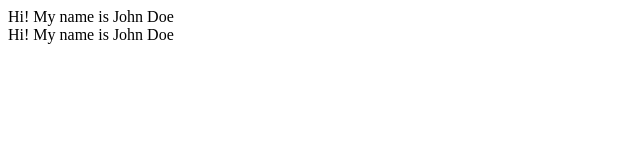
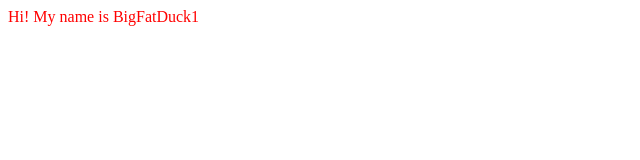
Before and after one commit to BigFatDuck1/webpack-tutorial, a website built with webpack: page dist/index.html in a window 1280 px wide. Shown: the whole page, without its empty margins (0-640 px from the left). Built offline with nearby package versions, Linux system fonts and the light colour scheme.

Commit message:
Changed styles in style.css

```diff
--- a/src/index.js
+++ b/src/index.js
@@ -1,5 +1,6 @@
 import _ from "lodash";
 import myName from "./myName.js";
+import "./style.css";
 
 function component() {
     const element = document.createElement("div");
@@ -8,7 +9,9 @@ function component() {
     ////See <script> in html
     element.innerHTML = _.join(["Hello", "webpack"], " ");
 
-    element.textContent = myName("John Doe");
+    element.textContent = myName("BigFatDuck1");
+
+    element.classList.add("hello");
 
     return element;
 }
--- /dev/null
+++ b/src/style.css
@@ -0,0 +1,3 @@
+.hello {
+    color: red;
+}
```
Also changed, not shown: dist/bundle.js (added), dist/bundle.js.LICENSE.txt (added), dist/index.html.
